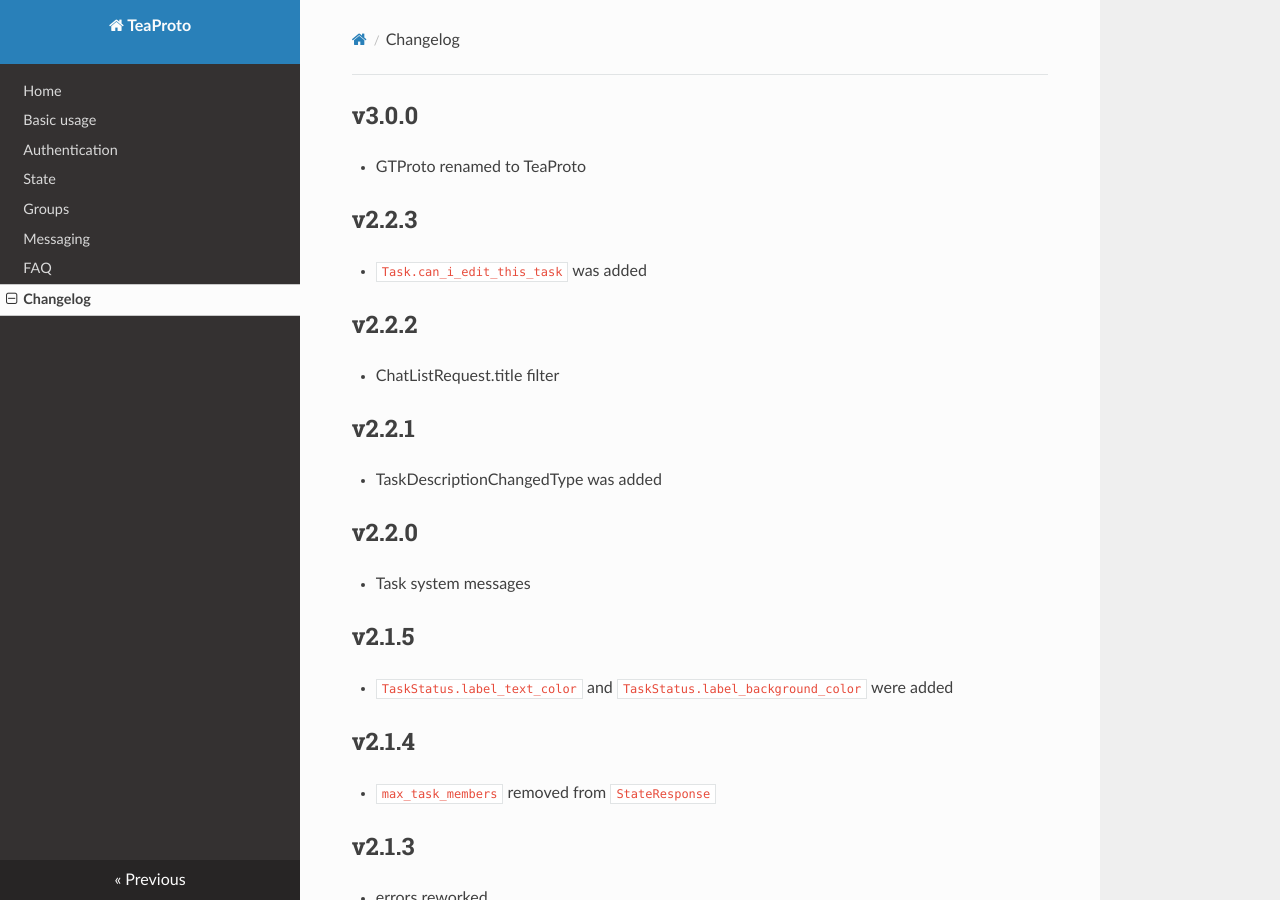
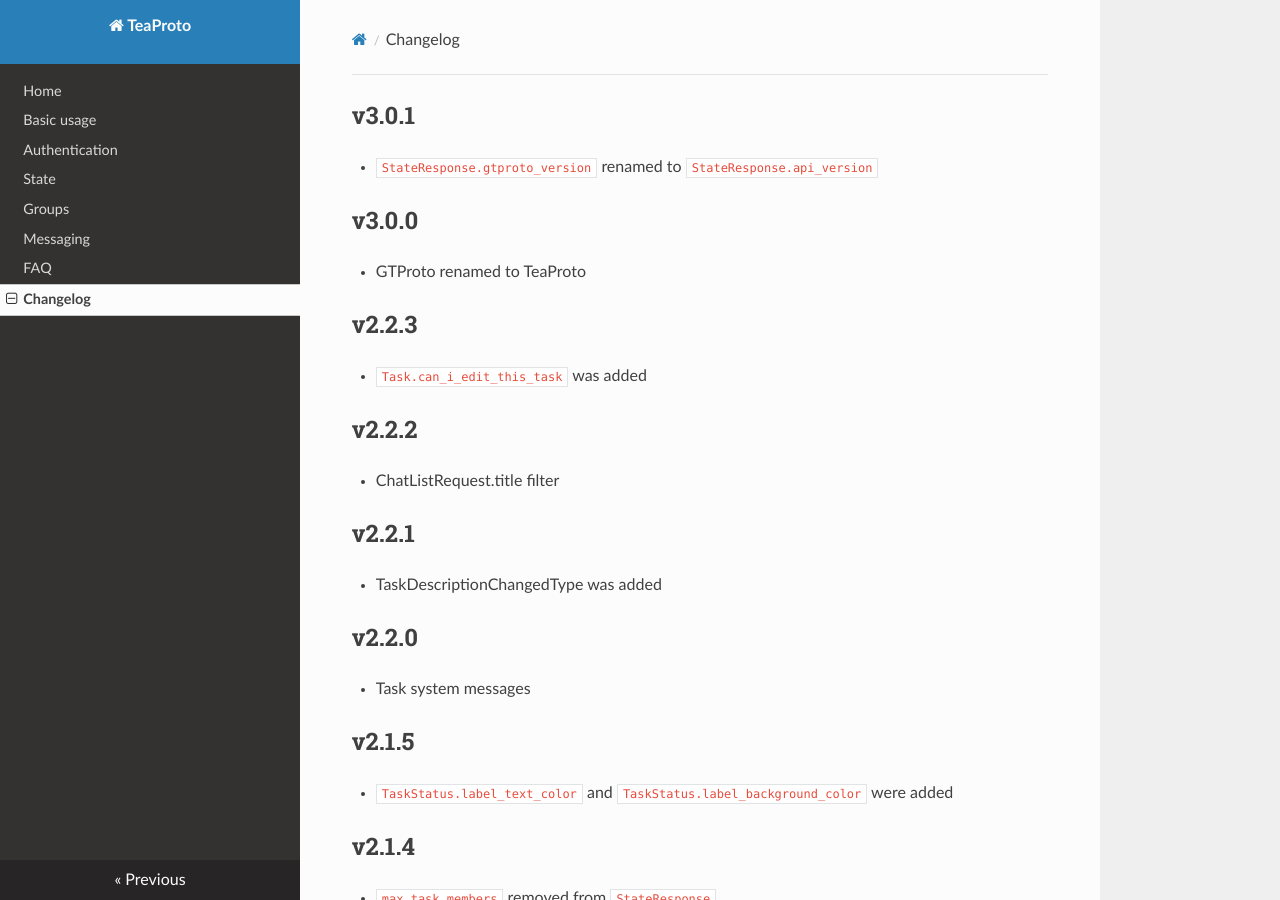
Before and after one commit to teamin-pro/teaproto, an MkDocs documentation site: the page built from docs/CHANGELOG.md, in a window 1280 px wide and 900 px high. Built offline with MkDocs 1.6.1, drawn with Linux system fonts in a browser that asks for light colours; nearby versions of some CDN libraries.

Commit message:
StateResponse.api_version

```diff
--- a/docs/CHANGELOG.md
+++ b/docs/CHANGELOG.md
@@ -1,3 +1,6 @@
+## v3.0.1
+ - `StateResponse.gtproto_version` renamed to `StateResponse.api_version`
+
 ## v3.0.0
  - GTProto renamed to TeaProto
 
--- a/codegen/teaproto/version.txt
+++ b/version.txt
@@ -1 +1 @@
-v3.0.0
+v3.0.1
```
Also changed, not shown: 1 other file.
